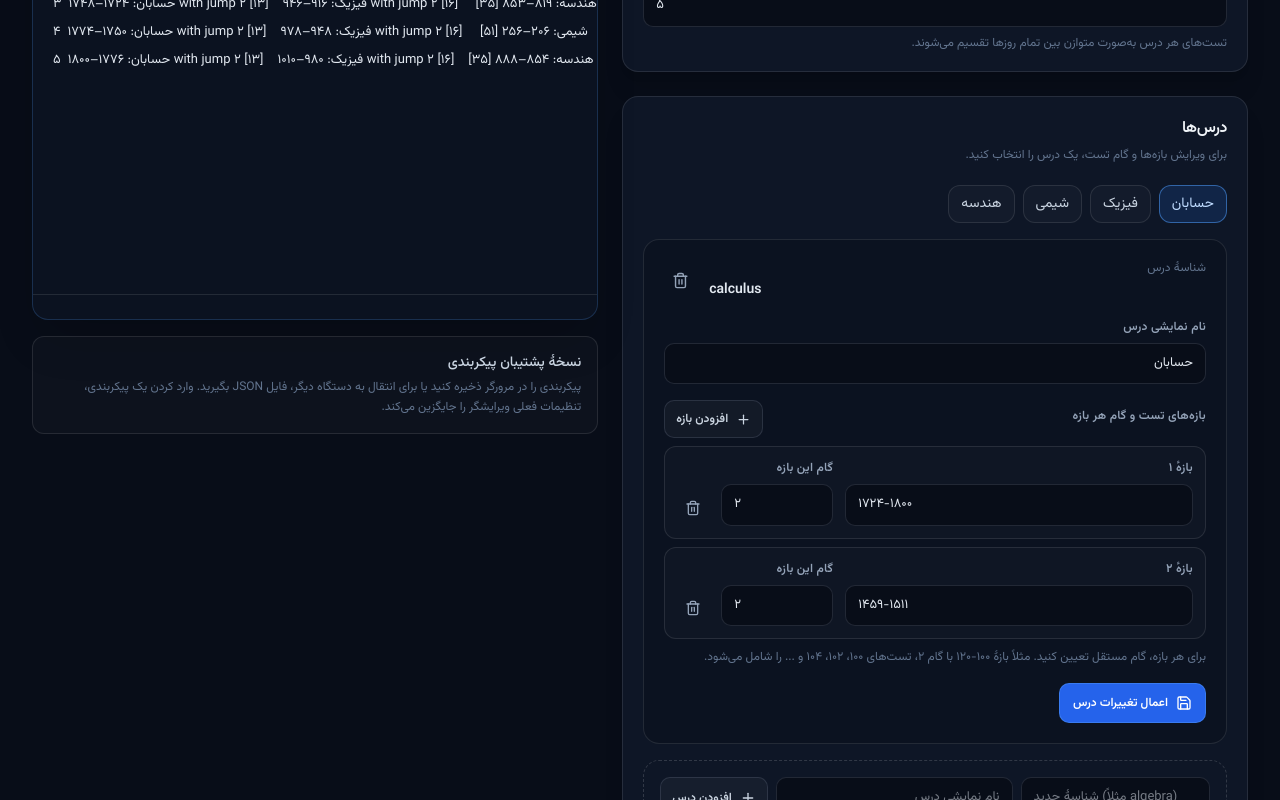
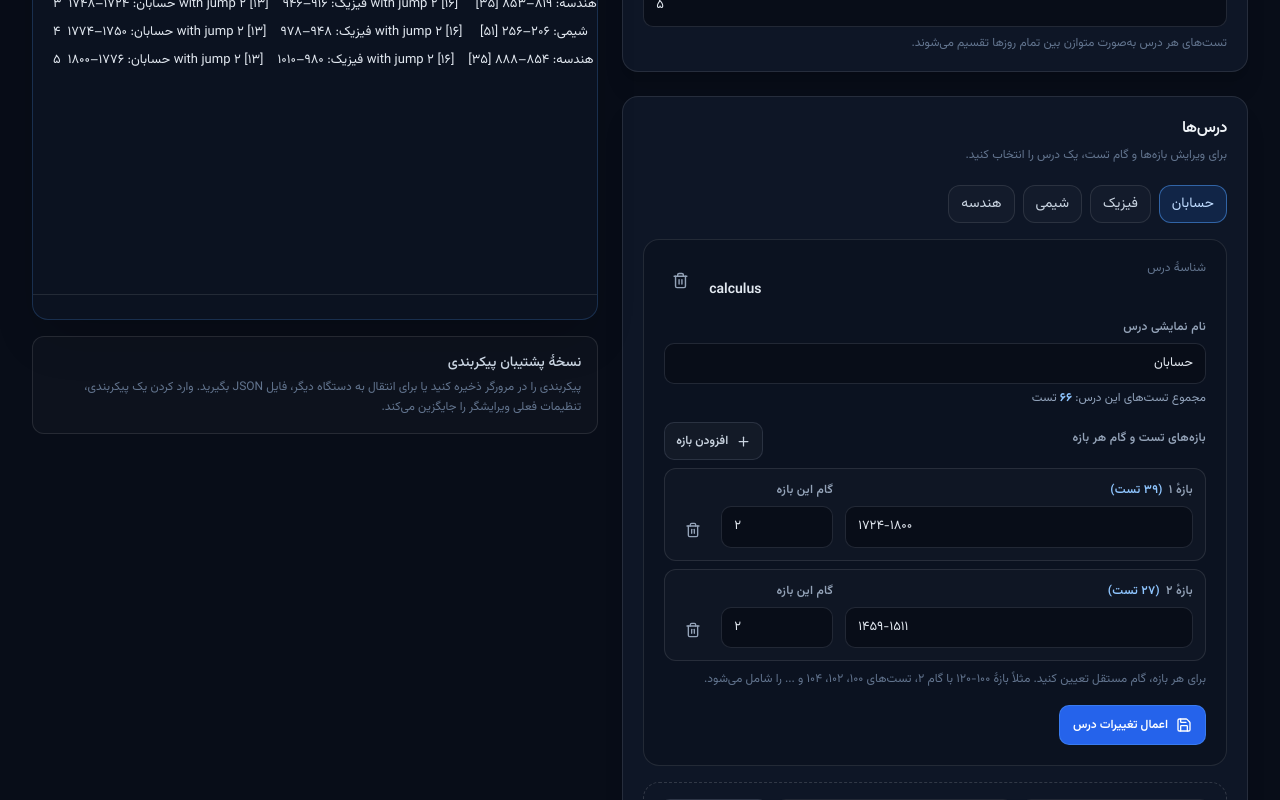
Before and after one commit to 0XiSi/study-analyzer, a Next.js app: page /planner in a window 1280 px wide. Shown: the part 484-1284 px from the top of the page. Built offline with nearby package versions, Linux system fonts and the light colour scheme.

Commit message:
show number of total tests for every range and subject

```diff
--- a/app/planner/page.tsx
+++ b/app/planner/page.tsx
@@ -105,6 +105,20 @@ export default function PlannerPage() {
   const [newName, setNewName] = useState('');
   const [groupSelection, setGroupSelection] = useState<string[]>([]);
   const importRef = useRef<HTMLInputElement>(null);
+
+  function countTestsInRange(range: string, step: string | number) {
+    const match = range.match(/^\s*(-?\d+)\s*-\s*(-?\d+)\s*$/);
+
+    if (!match) return 0;
+
+    const start = Number(match[1]);
+    const end = Number(match[2]);
+    const stepValue = Math.abs(Number(step));
+
+    if (!stepValue || !Number.isFinite(stepValue)) return 0;
+
+    return Math.floor(Math.abs(end - start) / stepValue) + 1;
+  }
 
   const generated = useMemo(() => {
     try {
@@ -622,6 +636,7 @@ export default function PlannerPage() {
             dir="ltr"
           />
         </div>
+
         <button
           aria-label="حذف درس"
           title="حذف درس"
@@ -642,11 +657,27 @@ export default function PlannerPage() {
           className="field-input"
           placeholder="مثلاً حسابان"
         />
+
+        {/* Subject total */}
+        <p className="mt-1.5 text-xs font-vazirmatn text-slate-400">
+          مجموع تست‌های این درس:{' '}
+          <span className="font-bold tabular-nums text-blue-300">
+            {draft.ranges.reduce(
+              (total, range) =>
+                total + countTestsInRange(range.range, range.step),
+              0
+            )}
+          </span>{' '}
+          تست
+        </p>
       </div>
 
       <div className="mt-4">
         <div className="mb-2 flex flex-wrap items-center justify-between gap-2">
-                      <label className="field-label mb-0 min-w-0 break-words">بازه‌های تست و گام هر بازه</label>
+          <label className="field-label mb-0 min-w-0 break-words">
+            بازه‌های تست و گام هر بازه
+          </label>
+
           <button
             type="button"
             onClick={() =>
@@ -662,13 +693,22 @@ export default function PlannerPage() {
         </div>
 
         <div className="space-y-2">
-                      {draft.ranges.map((range, index) => (
+          {draft.ranges.map((range, index) => {
+            const testCount = countTestsInRange(range.range, range.step);
+
+            return (
               <div
                 key={index}
                 className="grid min-w-0 items-end gap-3 rounded-xl border border-white/10 bg-white/[.02] p-3 min-[420px]:grid-cols-[minmax(0,1fr)_92px_auto] sm:grid-cols-[minmax(0,1fr)_112px_auto]"
               >
                 <div className="min-w-0">
-                            <label className="field-label">بازهٔ {index + 1}</label>
+                  <label className="field-label">
+                    بازهٔ {index + 1}
+                    <span className="mr-1.5 text-blue-300">
+                      ({testCount} تست)
+                    </span>
+                  </label>
+
                   <input
                     value={range.range}
                     onChange={(event) =>
@@ -677,7 +717,7 @@ export default function PlannerPage() {
                         ranges: draft.ranges.map((item, itemIndex) =>
                           itemIndex === index
                             ? { ...item, range: event.target.value }
-                                      : item,
+                            : item
                         ),
                       })
                     }
@@ -686,6 +726,7 @@ export default function PlannerPage() {
                     dir="ltr"
                   />
                 </div>
+
                 <div>
                   <label className="field-label">گام این بازه</label>
                   <input
@@ -699,7 +740,7 @@ export default function PlannerPage() {
                         ranges: draft.ranges.map((item, itemIndex) =>
                           itemIndex === index
                             ? { ...item, step: event.target.value }
-                                      : item,
+                            : item
                         ),
                       })
                     }
@@ -707,12 +748,15 @@ export default function PlannerPage() {
                     dir="ltr"
                   />
                 </div>
+
                 <button
                   type="button"
                   onClick={() =>
                     setDraft({
                       ...draft,
-                                ranges: draft.ranges.filter((_, itemIndex) => itemIndex !== index),
+                      ranges: draft.ranges.filter(
+                        (_, itemIndex) => itemIndex !== index
+                      ),
                     })
                   }
                   disabled={draft.ranges.length === 1}
@@ -723,11 +767,13 @@ export default function PlannerPage() {
                   <Trash2 size={16} />
                 </button>
               </div>
-                      ))}
+            );
+          })}
         </div>
 
         <p className="mt-2 text-xs leading-5 text-slate-500">
-                      برای هر بازه، گام مستقل تعیین کنید. مثلاً بازهٔ 100-120 با گام 2، تست‌های 100، 102، 104 و ... را شامل می‌شود.
+          برای هر بازه، گام مستقل تعیین کنید. مثلاً بازهٔ 100-120 با
+          گام 2، تست‌های 100، 102، 104 و ... را شامل می‌شود.
         </p>
       </div>
 
@@ -749,12 +795,14 @@ export default function PlannerPage() {
       placeholder="شناسهٔ جدید (مثلاً algebra)"
       dir="ltr"
     />
+
     <input
       value={newName}
       onChange={(event) => setNewName(event.target.value)}
       className="field-input"
       placeholder="نام نمایشی درس"
     />
+
     <button onClick={addSubject} className="btn-secondary">
       <Plus size={16} /> افزودن درس
     </button>
```
Lines whose indentation alone changed are shown as unchanged.
